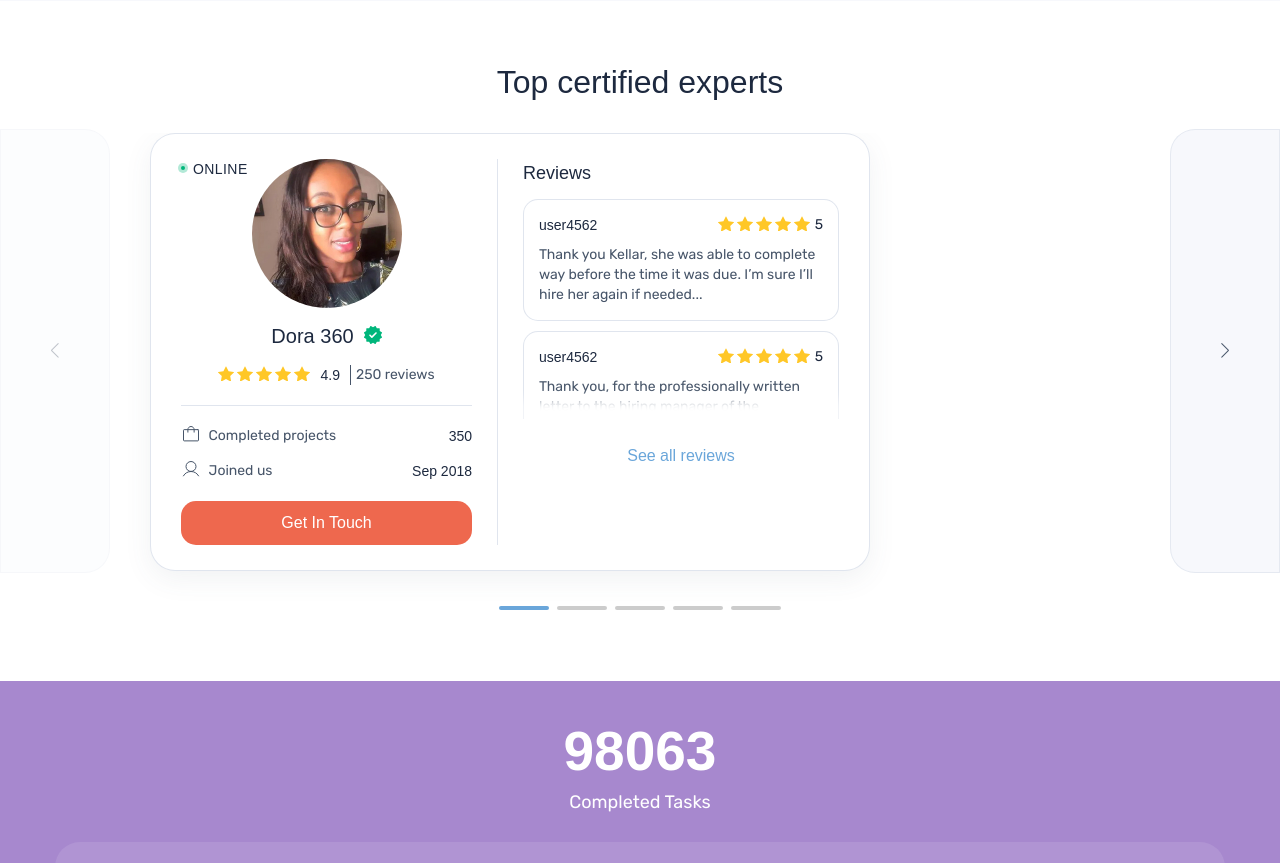
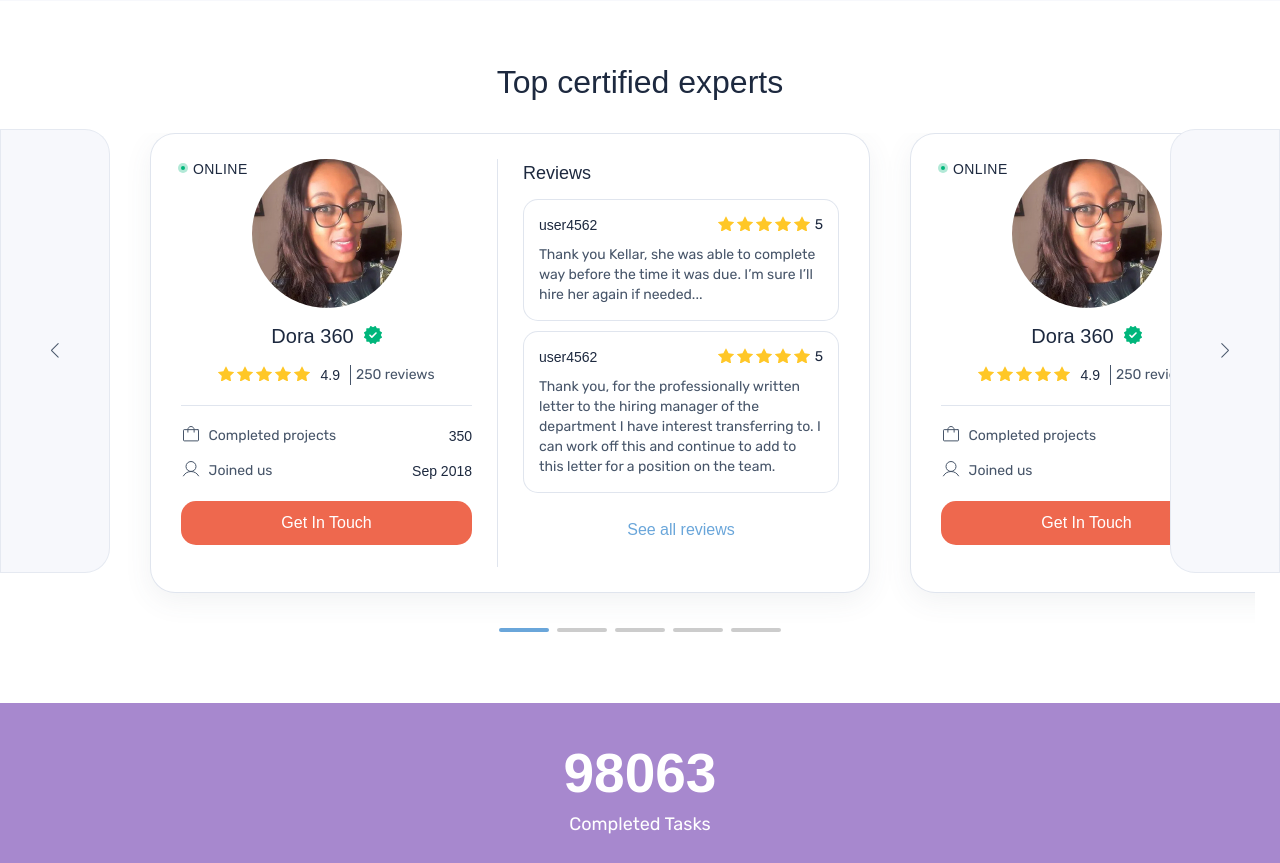
Before and after one commit to hamriyat/site-2, a website built with webpack: page src/index.html in a window 1280 px wide. Shown: the part 1900-2763 px from the top of the page. Built offline with nearby package versions, Linux system fonts and the light colour scheme; files whose address does not match are found by name.

Commit message:
fixing v2

```diff
--- a/src/index.html
+++ b/src/index.html
@@ -246,8 +246,8 @@
                                     a position on the team.
                                  </p>
                               </div>
-                              <a class="reviews__link" href="#">See all reviews</a>
                            </div>
+                           <a class="reviews__link" href="#">See all reviews</a>
                         </div>
                      </div>
                   </div>
@@ -302,8 +302,8 @@
                                     a position on the team.
                                  </p>
                               </div>
-                              <a class="reviews__link" href="#">See all reviews</a>
                            </div>
+                           <a class="reviews__link" href="#">See all reviews</a>
                         </div>
                      </div>
                   </div>
@@ -358,8 +358,8 @@
                                     a position on the team.
                                  </p>
                               </div>
-                              <a class="reviews__link" href="#">See all reviews</a>
                            </div>
+                           <a class="reviews__link" href="#">See all reviews</a>
                         </div>
                      </div>
                   </div>
@@ -414,8 +414,8 @@
                                     a position on the team.
                                  </p>
                               </div>
-                              <a class="reviews__link" href="#">See all reviews</a>
                            </div>
+                           <a class="reviews__link" href="#">See all reviews</a>
                         </div>
                      </div>
                   </div>
@@ -470,8 +470,8 @@
                                     a position on the team.
                                  </p>
                               </div>
-                              <a class="reviews__link" href="#">See all reviews</a>
                            </div>
+                           <a class="reviews__link" href="#">See all reviews</a>
                         </div>
                      </div>
                   </div>
--- a/src/index.js
+++ b/src/index.js
@@ -1,13 +1,13 @@
 'use strict';
 
 import './style.scss';
-
 // import Swiper JS
 import Swiper, { Navigation, Pagination } from 'swiper';
 
 let swiper = new Swiper(".swiper", {
     modules: [Navigation, Pagination],
     speed: 1200,
+    loop: true,
     pagination: {
         el: ".swiper-pagination",
         clickable: true,
@@ -16,7 +16,7 @@ let swiper = new Swiper(".swiper", {
         nextEl: ".swiper-button-next",
         prevEl: ".swiper-button-prev",
     },
-    slidesPerView: 1,
+    slidesPerView: "auto",
     spaceBetween: 40,
 });
 
@@ -39,13 +39,7 @@ document.addEventListener('DOMContentLoaded', () => {
    const loginBtn = document.querySelector('.header__login-btn');
    const hireWriterBtn = document.querySelector('.header__hire-btn');
 
-   if (window.innerWidth >= 768) {
-      loginBtn.textContent = "Log in / Sign up ";
-      hireWriterBtn.textContent = "Hire Expert";
-   } else if ((window.innerWidth < 768)) {
-      loginBtn.textContent = "Log in";
-      hireWriterBtn.textContent = "Hire";
-   }
+   addTextToBtns();
 
    window.addEventListener('resize', e => {
       addTextToBtns();
@@ -55,7 +49,7 @@ document.addEventListener('DOMContentLoaded', () => {
       if (window.innerWidth >= 768) {
          loginBtn.textContent = "Log in / Sign up ";
          hireWriterBtn.textContent = "Hire Expert";
-      } else if ((window.innerWidth < 768)) {
+      } else {
          loginBtn.textContent = "Log in";
          hireWriterBtn.textContent = "Hire";
       }
--- a/src/style.scss
+++ b/src/style.scss
@@ -922,13 +922,32 @@ body {
 
          &__section {
             position: relative;
+            overflow: hidden;
+            height: 230px;
+
+            @media (min-width: 767.999px) {
+               height: auto;
+            }
+
+            &:after {
+               content: '';
+               display: block;
+               position: absolute;
+               z-index: 2;
+               width: 100%;
+               height: 25px;
+               left: 0;
+               bottom: -2px;
+               background: linear-gradient(0deg, white, transparent);
+
+               @media (min-width: 767.999px) {
+                  display: none;
+               }
+            }
          }
 
          &__link {
-            display: inline-block;
-            position: absolute;
-            z-index: 1;
-            bottom: 0;
+            display: block;
             width: 100%;
             text-align: center;
             font-size: 16px;
@@ -1064,3 +1083,6 @@ body {
       }
    }
 }
+.swiper-slide {
+   max-width: 720px;
+}
```
Also changed, not shown: 1 other file.
